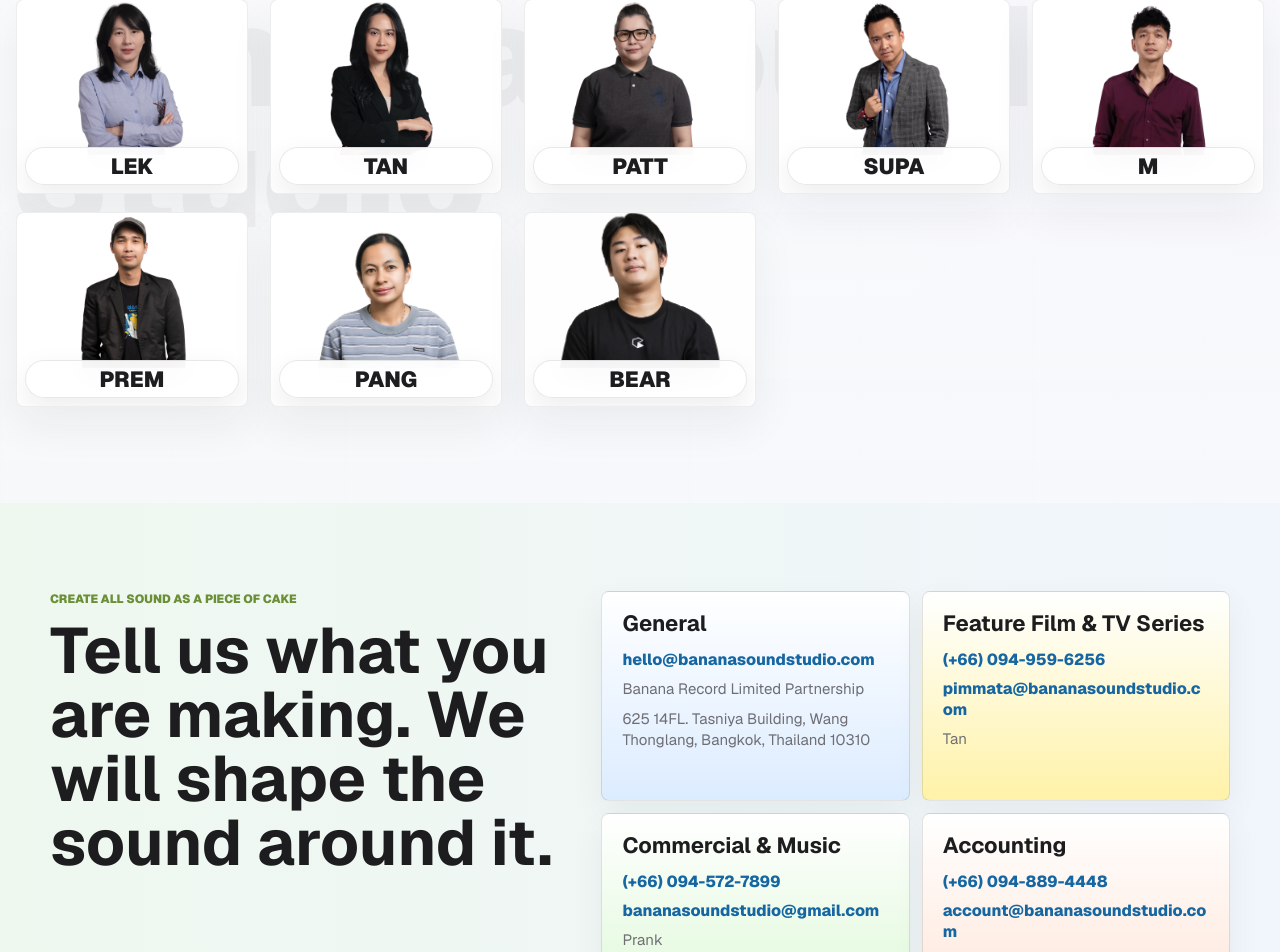
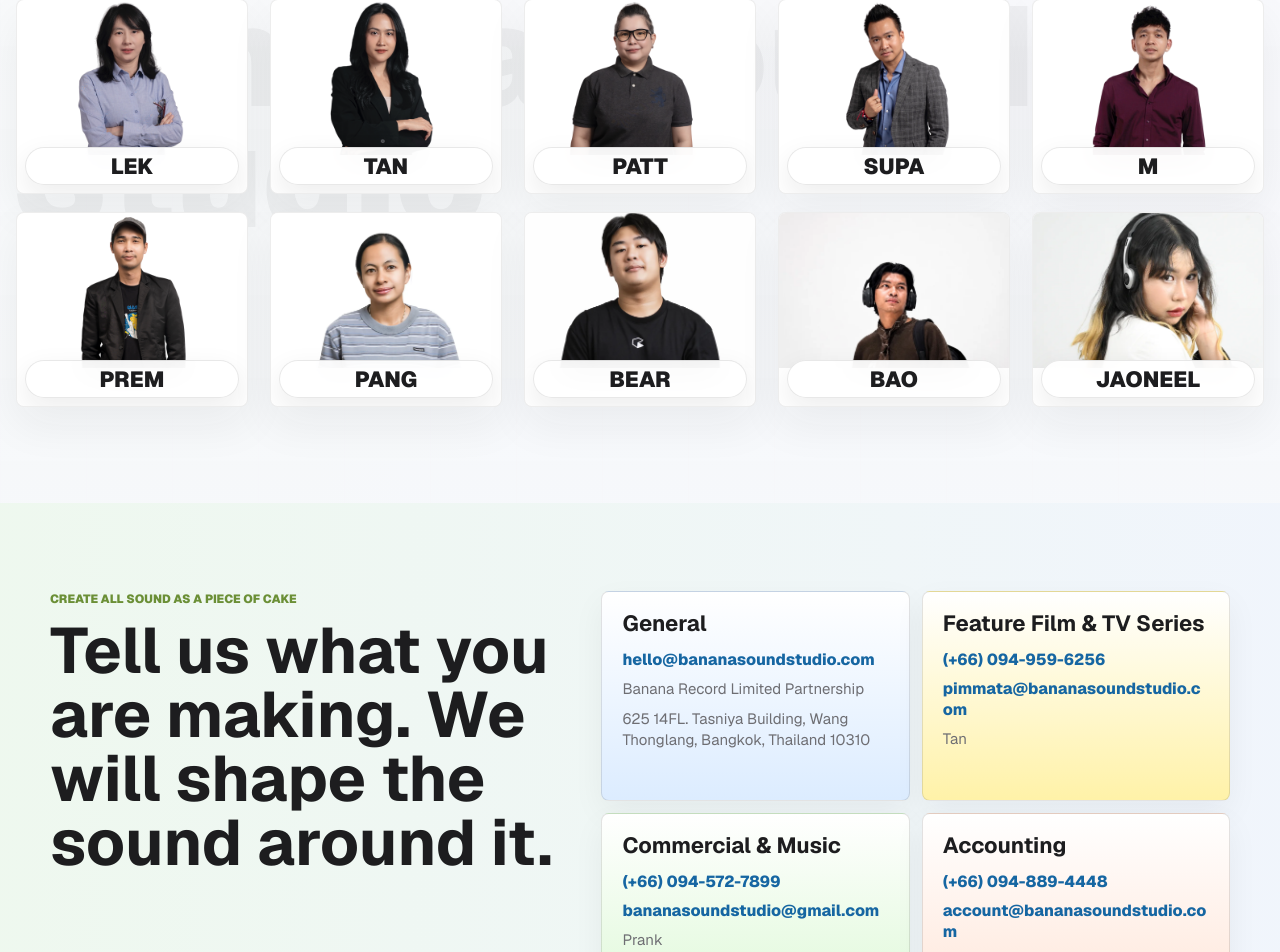
Before and after one commit to eskimo-project/bananasoundstudio, a Next.js app: page / in a window 1280 px wide. Shown: the part 10658-11610 px from the top of the page. Built offline with nearby package versions, Linux system fonts and the light colour scheme.

Commit message:
Add Bao and Jaoneel to studio team

```diff
--- a/app/page.tsx
+++ b/app/page.tsx
@@ -43,6 +43,18 @@ const peopleAssets: Asset[] = [
     src: "/people/bear.webp",
     original: "/people/bear.webp",
     title: "BEAR",
+  },
+  {
+    category: "people",
+    src: "/people/bao.webp",
+    original: "/people/bao.webp",
+    title: "BAO",
+  },
+  {
+    category: "people",
+    src: "/people/jaoneel.webp",
+    original: "/people/jaoneel.webp",
+    title: "JAONEEL",
   },
 ];
 const workAssets = assetsByCategory("work");
@@ -356,7 +368,18 @@ const peopleCategories = [
   {
     label: "Office & Studio",
     accent: "TARN",
-    people: ["LEK", "TARN", "PATT", "SUPA", "M2", "PREM", "PANG", "BEAR"],
+    people: [
+      "LEK",
+      "TARN",
+      "PATT",
+      "SUPA",
+      "M2",
+      "PREM",
+      "PANG",
+      "BEAR",
+      "BAO",
+      "JAONEEL",
+    ],
   },
 ];
 
```
Also changed, not shown: public/people/bao.webp (added), public/people/jaoneel.webp (added).
